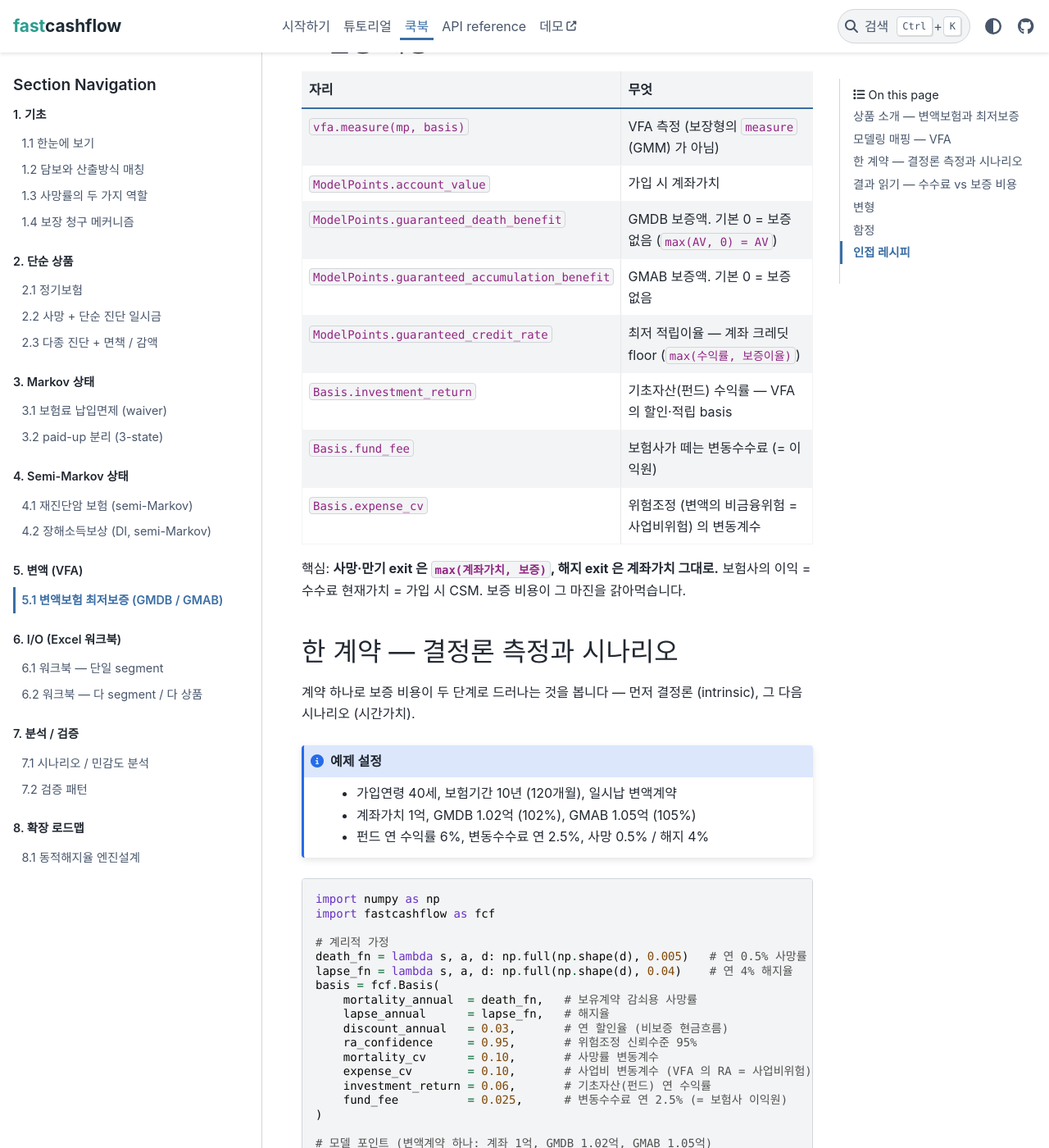
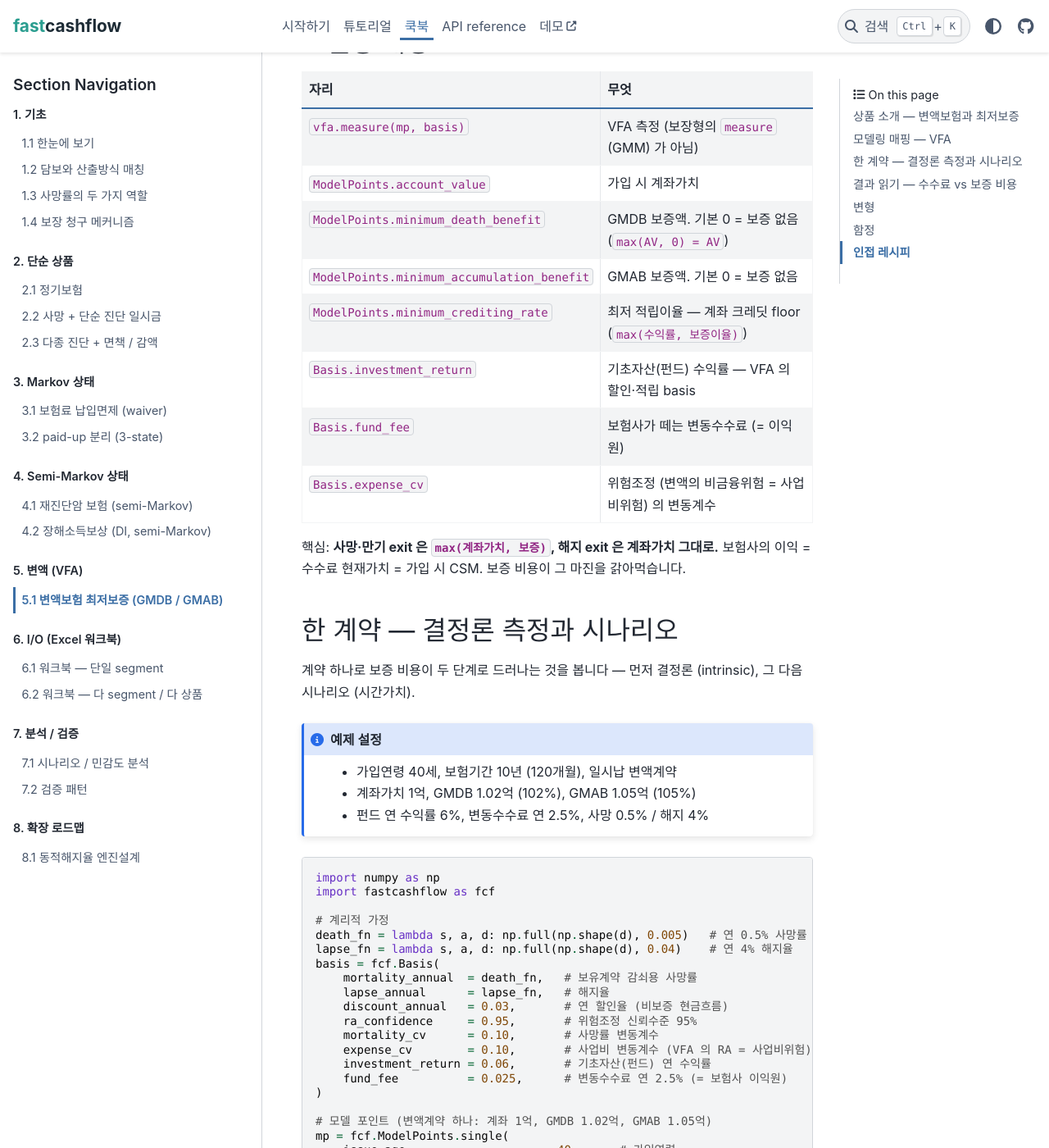
Before and after one commit to seokhoonj/fastcashflow, a Sphinx documentation site: the page built from docs/cookbook/variable/gmdb-gmab.md, in a window 1280 px wide and 1400 px high, scrolled down 1074 px. Shown: the whole window at 82% size. Built offline with Sphinx 7.4.7 and the PyData theme 0.15.4, drawn with Linux system fonts in a browser that asks for light colours; some of the changed text lies outside the part shown.

Commit message:
docs: fix broken code/API from the 5-reviewer audit
- api.rst: fastcashflow.measure -> fastcashflow.gmm.measure (the top-level
  name is removed); drop the duplicate gmm.stochastic / gmm.measure_stream
  autofunction entries.
- gmdb-gmab: stale ModelPoints kwargs guaranteed_* -> minimum_* (the block
  raised TypeError); re-align the call; output now reproduces.
- 09-paa: print m.lrc_path[0] (trajectory) not m.lrc[0] (scalar headline).
- 10-vfa: guaranteed_credit_rate -> minimum_crediting_rate.
- workbook-single: my asmp->basis rename had collapsed the segment dict into
  the single-inspection var, so step 5 measured one segment; restore the dict
  as basis_by_segment so the segmented total (27,818,583) matches again.

```diff
--- a/docs/api.rst
+++ b/docs/api.rst
@@ -16,13 +16,9 @@
 Measurement (GMM)
 -----------------
 
-.. autofunction:: fastcashflow.measure
+.. autofunction:: fastcashflow.gmm.measure
 
 .. autofunction:: fastcashflow.measure_in_force
-
-.. autofunction:: fastcashflow.gmm.stochastic
-
-.. autofunction:: fastcashflow.gmm.measure_stream
 
 .. autoclass:: fastcashflow.GMMMeasurement
    :members:
--- a/docs/cookbook/variable/gmdb-gmab.md
+++ b/docs/cookbook/variable/gmdb-gmab.md
@@ -5,8 +5,8 @@
 
 - 변액보험이 보장형 (GMM) 과 다른 측정 모델 (VFA) 로 평가되는 이유 —
   계좌가치가 굴러가고 보험사는 수수료 를 번다
-- `account_value` + 최저보증 (`guaranteed_death_benefit` /
-  `guaranteed_accumulation_benefit`) 을 모델 포인트에 거는 자리
+- `account_value` + 최저보증 (`minimum_death_benefit` /
+  `minimum_accumulation_benefit`) 을 모델 포인트에 거는 자리
 - `vfa.measure` 의 결정론 측정 — 보증의 intrinsic value 가 BEL 에 들어가는 모습
 - `return_scenarios` 를 넣으면 드러나는 보증의 시간가치 (TVOG) — 단일
   결정론 run 에는 보이지 않는 비용
@@ -46,11 +46,11 @@
   - VFA 측정 (보장형의 `measure` (GMM) 가 아님)
 * - `ModelPoints.account_value`
   - 가입 시 계좌가치
-* - `ModelPoints.guaranteed_death_benefit`
+* - `ModelPoints.minimum_death_benefit`
   - GMDB 보증액. 기본 0 = 보증 없음 (`max(AV, 0) = AV`)
-* - `ModelPoints.guaranteed_accumulation_benefit`
+* - `ModelPoints.minimum_accumulation_benefit`
   - GMAB 보증액. 기본 0 = 보증 없음
-* - `ModelPoints.guaranteed_credit_rate`
+* - `ModelPoints.minimum_crediting_rate`
   - 최저 적립이율 — 계좌 크레딧 floor (`max(수익률, 보증이율)`)
 * - `Basis.investment_return`
   - 기초자산(펀드) 수익률 — VFA 의 할인·적립 basis
@@ -96,12 +96,12 @@
 
 # 모델 포인트 (변액계약 하나: 계좌 1억, GMDB 1.02억, GMAB 1.05억)
 mp = fcf.ModelPoints.single(
-    issue_age                       = 40,       # 가입연령
-    level_premium                   = 0.0,      # 일시납 (계좌가치로 납입)
-    term_months                     = 120,      # 보험기간 10년
-    account_value                   = 1.0e8,    # 가입 시 계좌가치
-    guaranteed_death_benefit        = 1.02e8,   # GMDB 최저사망보증 (102%)
-    guaranteed_accumulation_benefit = 1.05e8,   # GMAB 최저적립보증 (105%)
+    issue_age                    = 40,      # 가입연령
+    level_premium                = 0.0,     # 일시납 (계좌가치로 납입)
+    term_months                  = 120,     # 보험기간 10년
+    account_value                = 1.0e8,   # 가입 시 계좌가치
+    minimum_death_benefit        = 1.02e8,  # GMDB 최저사망보증 (102%)
+    minimum_accumulation_benefit = 1.05e8,  # GMAB 최저적립보증 (105%)
 )
 
 det = fcf.vfa.measure(mp, basis)                # 결정론 측정 (intrinsic 만)
@@ -177,7 +177,7 @@
 
 ### per-MP 보증률 + 시나리오는 v1 미지원
 
-`return_scenarios` 의 시간가치 패스는 v1 에서 `guaranteed_credit_rate` (적립
+`return_scenarios` 의 시간가치 패스는 v1 에서 `minimum_crediting_rate` (적립
 보증이율) 가 portfolio 전체에서 동일해야 합니다 — per-MP 로 다른 적립보증률에
 stochastic 을 거는 건 미래 확장입니다. **GMDB / GMAB 보증액 자체는 계약마다
 달라도** 됩니다 (`max(AV, 보증)` 의 floor 는 per-MP).
@@ -190,7 +190,7 @@
 
 ### 적립이율 보증 (크레딧 floor)
 
-`guaranteed_credit_rate` 를 0 보다 크게 주면 계좌가 매월 `max(수익률, 보증
+`minimum_crediting_rate` 를 0 보다 크게 주면 계좌가 매월 `max(수익률, 보증
 이율)` 로 크레딧됩니다 — 계좌가치 자체를 떠받치는 또 다른 보증이고, 그
 시간가치도 같은 `return_scenarios` 패스가 함께 흡수합니다.
 
@@ -209,7 +209,7 @@
 
 ### 함정 3 — 보증액 기본 0
 
-`guaranteed_death_benefit` / `guaranteed_accumulation_benefit` 를 안 주면 0
+`minimum_death_benefit` / `minimum_accumulation_benefit` 를 안 주면 0
 입니다 (`max(AV, 0) = AV` = 보증 없음). 보증을 평가하려면 보증액을 명시적으로
 줘야 합니다.
 
```
Also changed, not shown: docs/cookbook/io/workbook-single.md (+4 -4 lines), docs/tutorial/09-paa.md (+2 -2 lines), docs/tutorial/10-vfa.md (+1 -1 lines).
